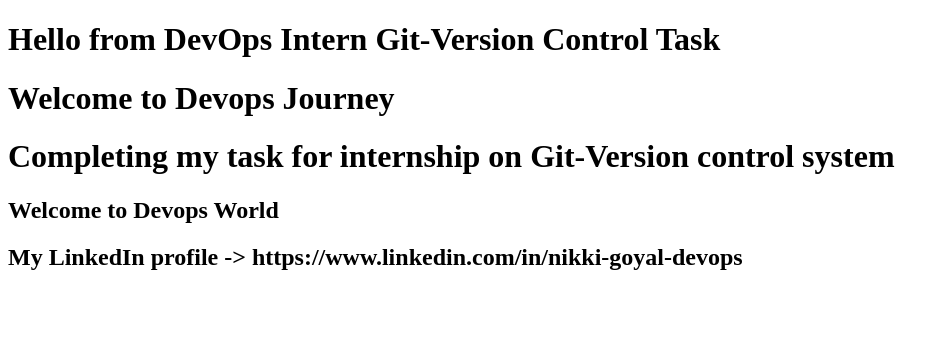
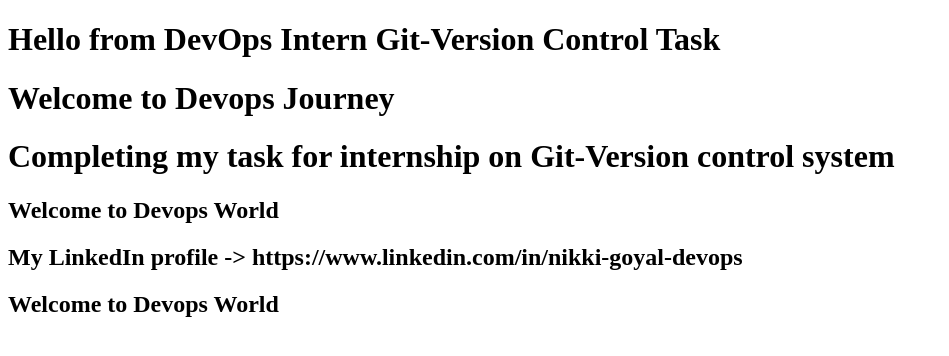
Before and after one commit to devops-nikki/Elevate-labs-git-version-control-task, a plain HTML site: page devops-git-task/src/index.html in a window 1280 px wide. Shown: the whole page, without its empty margins (0-949 px from the left). Drawn offline with Linux system fonts and the light colour scheme.

```diff
--- a/devops-git-task/src/index.html
+++ b/devops-git-task/src/index.html
@@ -9,5 +9,6 @@
     <b><h1>Completing my task for internship on Git-Version control system</h1></b>
     <h2>Welcome to Devops World</h2>
      <h2>My LinkedIn profile -> https://www.linkedin.com/in/nikki-goyal-devops </h2>
+     <h2>Welcome to Devops World</h2>
 </body>
 </html>
```
Also changed, not shown: devops-git-task/Screenshots/Branches.png (added), devops-git-task/Screenshots/Commits.png (added), devops-git-task/Screenshots/Tags.png (added), devops-git-task/Screenshots/merge_branch.png (added), devops-git-task/Screenshots/pull_request.png (added), 3 other files.
